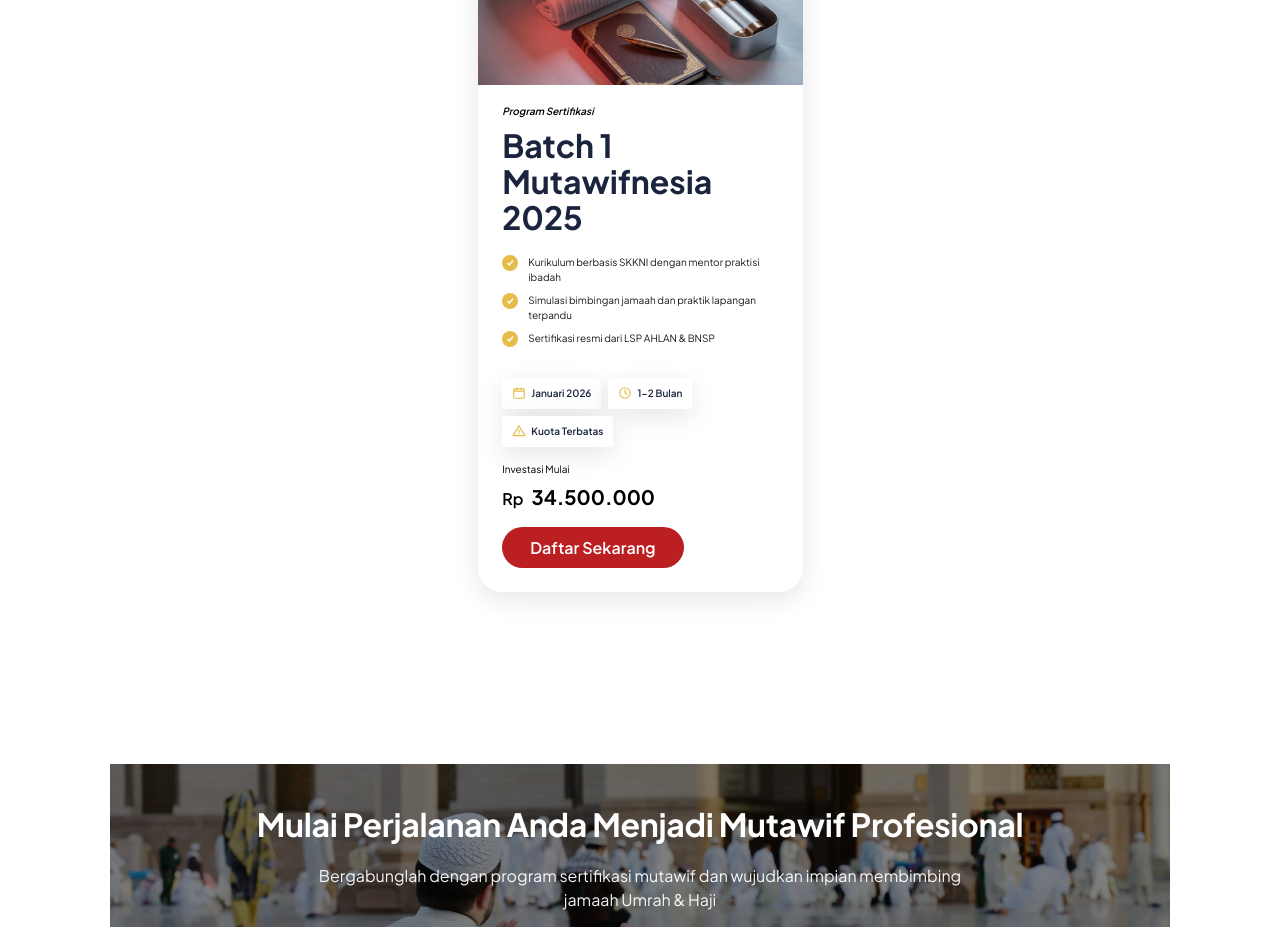
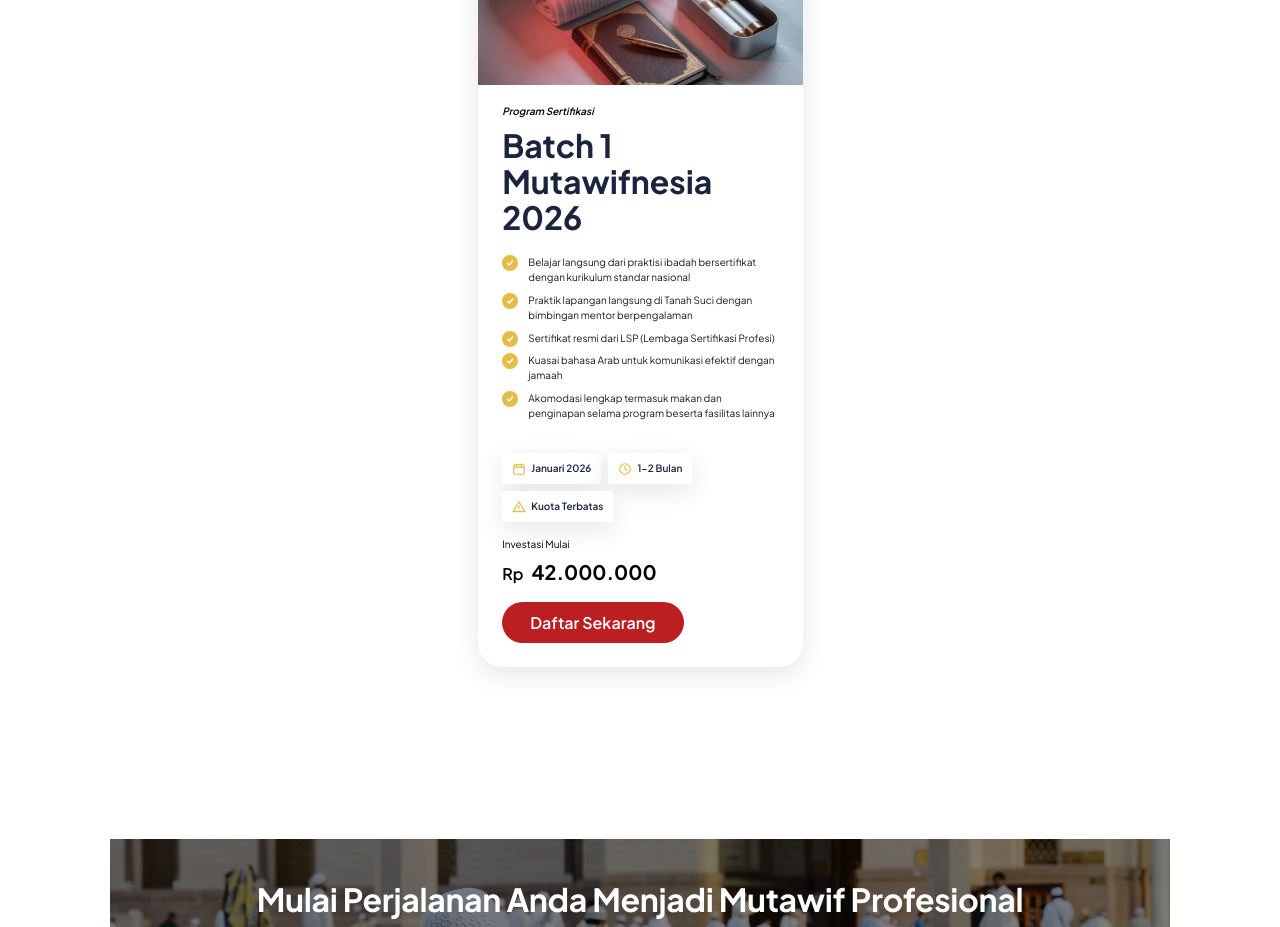
Before and after one commit to nineneel/mutawifnesia-website, a React (Vite) app: page / in a window 1280 px wide. Shown: the part 7840-8767 px from the top of the page. Built offline with nearby package versions, Linux system fonts and the light colour scheme.

Commit message:
fix(global): update background color to green and change some wording

```diff
--- a/src/locales/en/translation.json
+++ b/src/locales/en/translation.json
@@ -121,11 +121,13 @@
       "title": "Mutawifnesia Program",
       "description": "Mutawifnesia presents a professional mutawif certification program with an exclusive curriculum, certified mentors, and direct field experience in the Holy Land.",
       "cardSubtitle": "Certification Program",
-      "cardTitle": "Mutawifnesia Batch 1 2025",
+      "cardTitle": "Mutawifnesia Batch 1 2026",
       "features": [
-        "SKKNI-based curriculum with worship practitioner mentors",
-        "Pilgrim guidance simulation and guided field practice",
-        "Official certification from LSP AHLAN & BNSP"
+        "Learn directly from certified worship practitioners with national standard curriculum",
+        "Direct field practice in the Holy Land with experienced mentor guidance",
+        "Official certificate from LSP (Lembaga Sertifikasi Profesi)",
+        "Master Arabic for effective communication with pilgrims",
+        "Complete accommodation including meals, lodging throughout the program and other amenities"
       ],
       "badges": {
         "date": "January 2026",
@@ -134,7 +136,7 @@
       },
       "priceLabel": "Investment Starting From",
       "currency": "IDR",
-      "amount": "34,500,000",
+      "amount": "42.000.000",
       "button": "Register Now"
     }
   },
--- a/src/locales/id/translation.json
+++ b/src/locales/id/translation.json
@@ -121,11 +121,13 @@
       "title": "Program Mutawifnesia",
       "description": "Mutawifnesia menghadirkan program sertifikasi mutawif profesional dengan kurikulum eksklusif, mentor bersertifikat, dan pengalaman lapangan langsung di Tanah Suci.",
       "cardSubtitle": "Program Sertifikasi",
-      "cardTitle": "Batch 1 Mutawifnesia 2025",
+      "cardTitle": "Batch 1 Mutawifnesia 2026",
       "features": [
-        "Kurikulum berbasis SKKNI dengan mentor praktisi ibadah",
-        "Simulasi bimbingan jamaah dan praktik lapangan terpandu",
-        "Sertifikasi resmi dari LSP AHLAN & BNSP"
+        "Belajar langsung dari praktisi ibadah bersertifikat dengan kurikulum standar nasional",
+        "Praktik lapangan langsung di Tanah Suci dengan bimbingan mentor berpengalaman",
+        "Sertifikat resmi dari LSP (Lembaga Sertifikasi Profesi)",
+        "Kuasai bahasa Arab untuk komunikasi efektif dengan jamaah",
+        "Akomodasi lengkap termasuk makan dan penginapan selama program beserta fasilitas lainnya"
       ],
       "badges": {
         "date": "Januari 2026",
@@ -134,7 +136,7 @@
       },
       "priceLabel": "Investasi Mulai",
       "currency": "Rp",
-      "amount": "34.500.000",
+      "amount": "42.000.000",
       "button": "Daftar Sekarang"
     }
   },
--- a/src/styles/variables.css
+++ b/src/styles/variables.css
@@ -4,7 +4,7 @@
   /* Primary Brand Colors */
   --primary-color: #BC1F22;
   --primary-dark: #9a191c;
-  --primary-bg-dark: #241c07;
+  --primary-bg-dark: #152515;
   /* --primary-bg-dark: #1A2118; */
   /* --primary-bg-dark: hsl(var(--h), 21%, 12%); */
 
```
